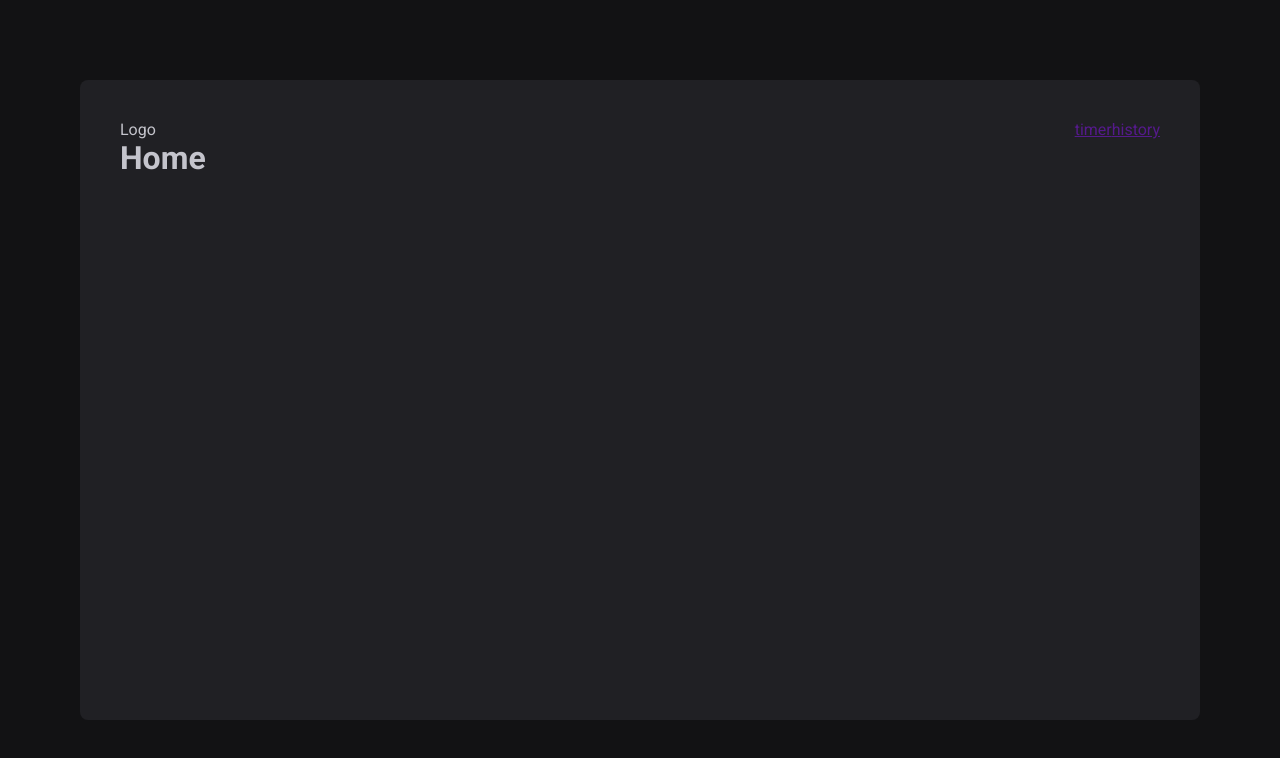
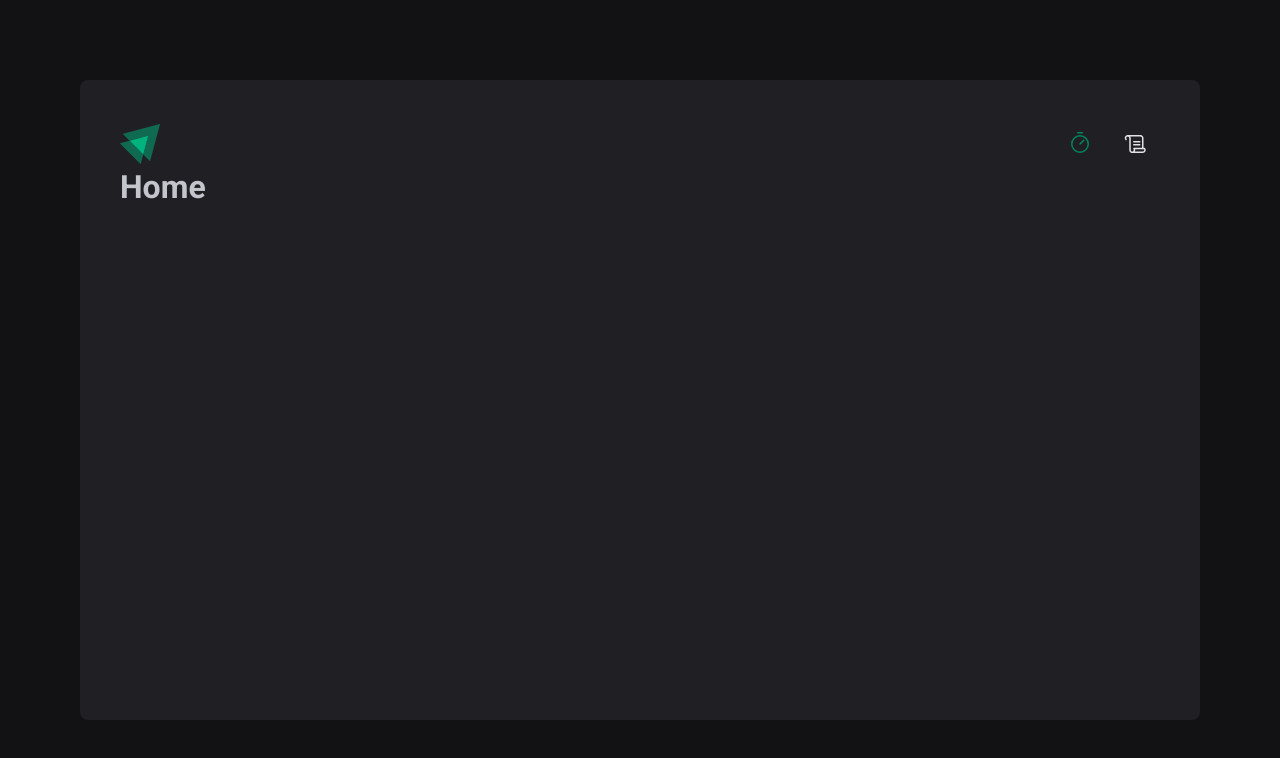
Before and after one commit to Raimison2020/ignite-timer, a React (Vite) app: page / in a window 1280 px wide. Shown: the top 758 px of the page. Built offline with nearby package versions, Linux system fonts and the light colour scheme.

Commit message:
Estilização do menu no componente Header.

```diff
--- a/package.json
+++ b/package.json
@@ -10,6 +10,7 @@
     "preview": "vite preview"
   },
   "dependencies": {
+    "phosphor-react": "^1.4.1",
     "react": "^19.2.0",
     "react-dom": "^19.2.0",
     "react-router-dom": "^7.13.0",
--- a/src/components/Header/index.tsx
+++ b/src/components/Header/index.tsx
@@ -1,12 +1,19 @@
 import { HeaderContainer } from "./styles";
+import logoIgnite from '../../assets/logo-ignite.svg'
+import { Scroll, Timer } from "phosphor-react";
+import { NavLink } from "react-router-dom";
 
 export function Header() {
   return (
     <HeaderContainer>
-      <span>Logo</span>
+      <img src={logoIgnite} alt="" />
       <nav>
-        <a href="">timer</a>
-        <a href="">history</a>
+        <NavLink to="/" title="Timer">
+          <Timer size={24} />
+        </NavLink>
+        <NavLink to="/history" title="Histórico">
+          <Scroll size={24} />
+        </NavLink>
       </nav>
     </HeaderContainer>
   )
--- a/src/components/Header/styles.ts
+++ b/src/components/Header/styles.ts
@@ -4,4 +4,31 @@
   display: flex;
   align-items: center;
   justify-content: space-between;
+
+  nav {
+    display: flex;
+    gap: 0.5rem;
+
+    a {
+      width: 3rem;
+      height: 3rem;
+
+      display: flex;
+      justify-content: center;
+      align-items: center;
+
+      color: ${props => props.theme["gray-100"]};
+
+      border-top: 3px solid transparent;
+      border-bottom: 3px solid transparent;
+
+      &:hover {
+        border-bottom: 3px solid ${props => props.theme["green-500"]};
+      }
+
+      &.active {
+        color: ${props => props.theme["green-500"]};;
+      }
+    }
+  }
 `
```
Also changed, not shown: src/assets/logo-ignite.svg (added), 1 other file (tests, documents, lock files or other folders).
